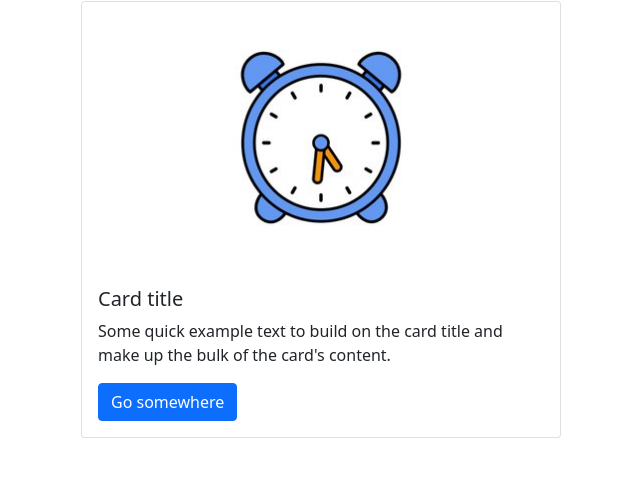
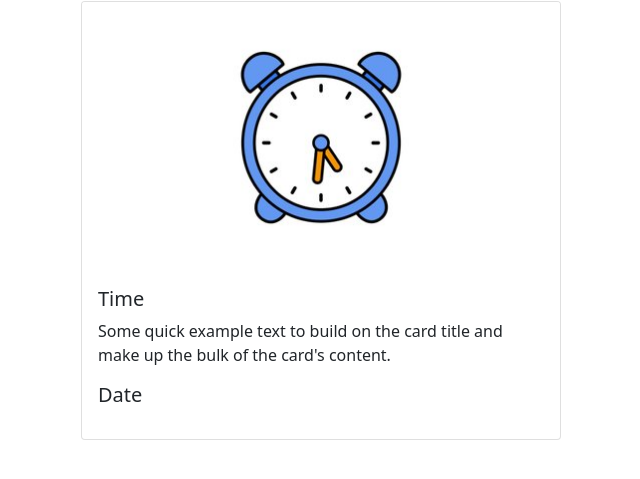
Before and after one commit to MurtazaPakawala/simple_clock_javascript, a plain HTML site: page index.html in a window 1280 px wide. Shown: the part 55-534 px from the top of the page, without its empty margins (1-641 px from the left). Drawn offline with nearby package versions, Linux system fonts and the light colour scheme.

Commit message:
added the js file

```diff
--- a/index.html
+++ b/index.html
@@ -21,12 +21,12 @@
       <div class="card" style="width: 30rem">
         <img src="/static/clock.jpeg" class="card-img-top" alt="..." />
         <div class="card-body">
-          <h5 class="card-title">Card title</h5>
+          <h5 class="card-title">Time</h5>
           <p class="card-text">
             Some quick example text to build on the card title and make up the
             bulk of the card's content.
+            <h5 class="card-title">Date</h5>
           </p>
-          <a href="#" class="btn btn-primary">Go somewhere</a>
         </div>
       </div>
     </div>
```
Also changed, not shown: index.js (added).
